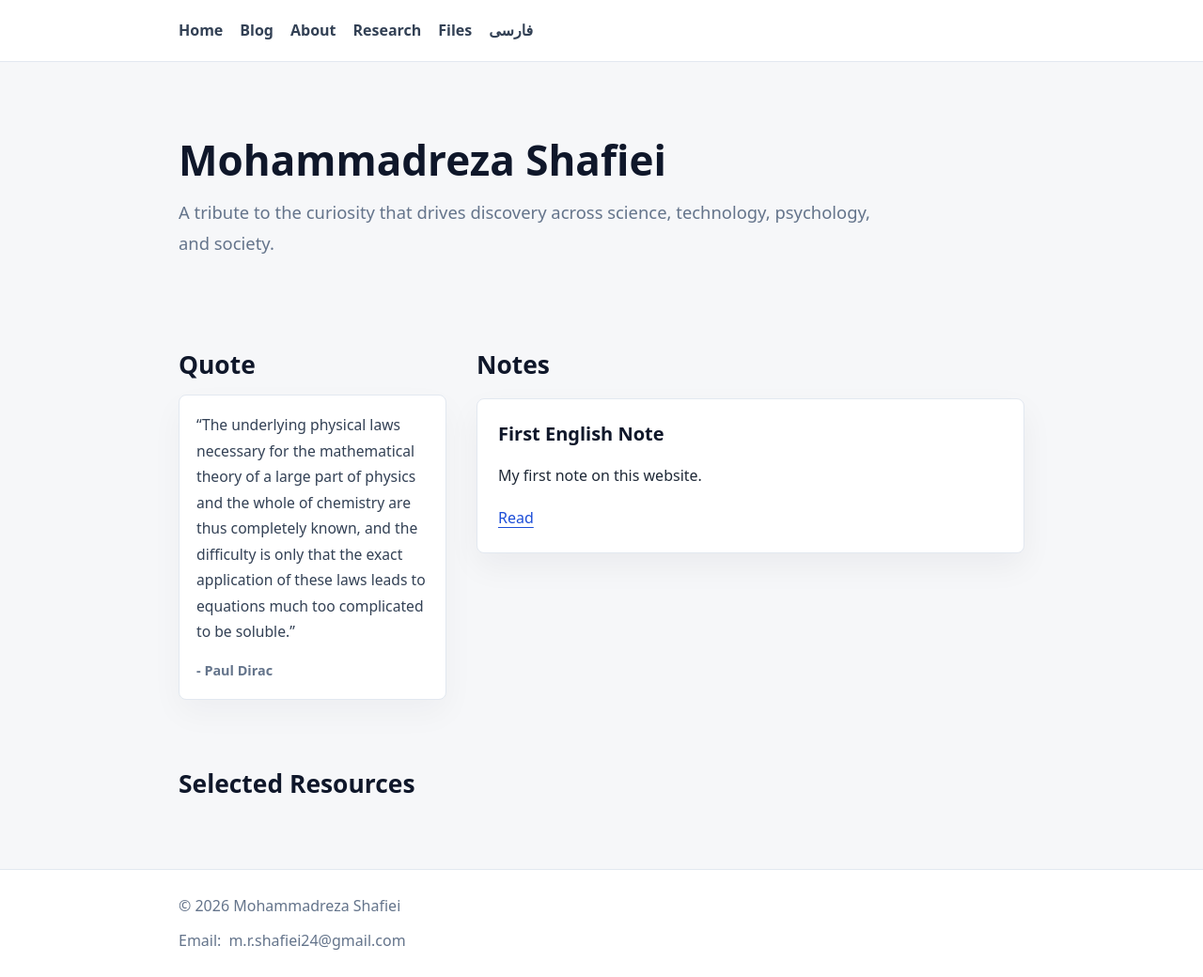
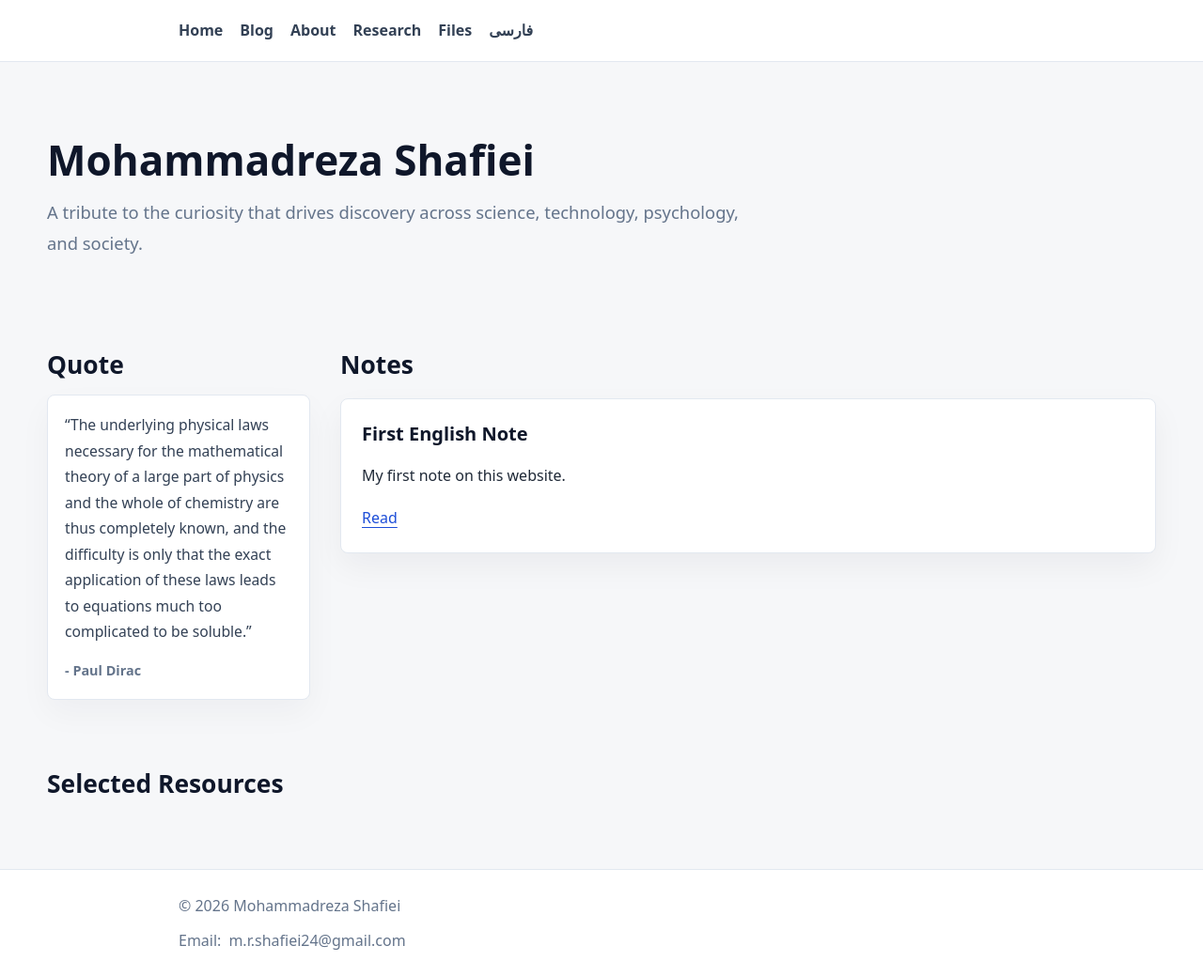
Before and after one commit to Mohamadrezash204/Mohamadrezash204.github.io, a Jekyll site: the page built from index.html, in a window 1280 px wide and 1040 px high. Shown: the whole window at 94% size. Built offline with Jekyll 4.4.1, drawn with Linux system fonts in a browser that asks for light colours.

Commit message:
Widen English homepage notes area

```diff
--- a/_layouts/default.html
+++ b/_layouts/default.html
@@ -50,7 +50,7 @@
     </div>
   </header>
 
-  <main class="container content-flow">
+  <main class="container content-flow {% if page.url == '/' %}home-container{% endif %}">
     {{ content }}
   </main>
 
--- a/assets/style.css
+++ b/assets/style.css
@@ -56,6 +56,10 @@ a {
 .container {
   width: min(100% - 40px, 900px);
   margin: 0 auto;
+}
+
+.home-container {
+  width: min(100% - 40px, 1180px);
 }
 
 nav {
@@ -207,7 +211,7 @@ h3 {
 }
 
 .home-with-quote {
-  grid-template-columns: minmax(230px, 285px) minmax(0, 1fr);
+  grid-template-columns: minmax(230px, 280px) minmax(0, 1fr);
 }
 
 .resources-left .link-library,
@@ -472,6 +476,10 @@ footer {
     width: min(100% - 28px, 900px);
   }
 
+  .home-container {
+    width: min(100% - 28px, 900px);
+  }
+
   main {
     padding-top: 30px;
   }
```
